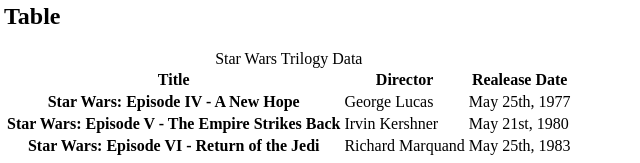
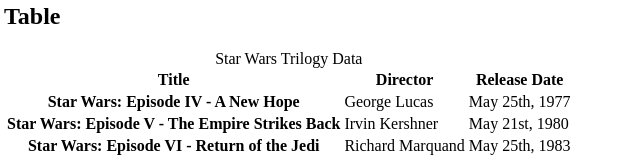
Before and after one commit to AlExito745/holbertonschool-web_front_end, a plain HTML site: page html_advanced/33-styleguide.html in a window 1280 px wide. Shown: the part 1639-1802 px from the top of the page, 4-644 px from the left. Drawn offline with Linux system fonts and the light colour scheme.

Commit message:
fix: correction typo

```diff
--- a/html_advanced/33-styleguide.html
+++ b/html_advanced/33-styleguide.html
@@ -143,7 +143,7 @@
                     <tr>
                         <th scope="col">Title</th>
                         <th scope="col">Director</th>
-                        <th scope="col">Realease Date</th>
+                        <th scope="col">Release Date</th>
                     </tr>
                 </thead>
                 <tbody>
```
